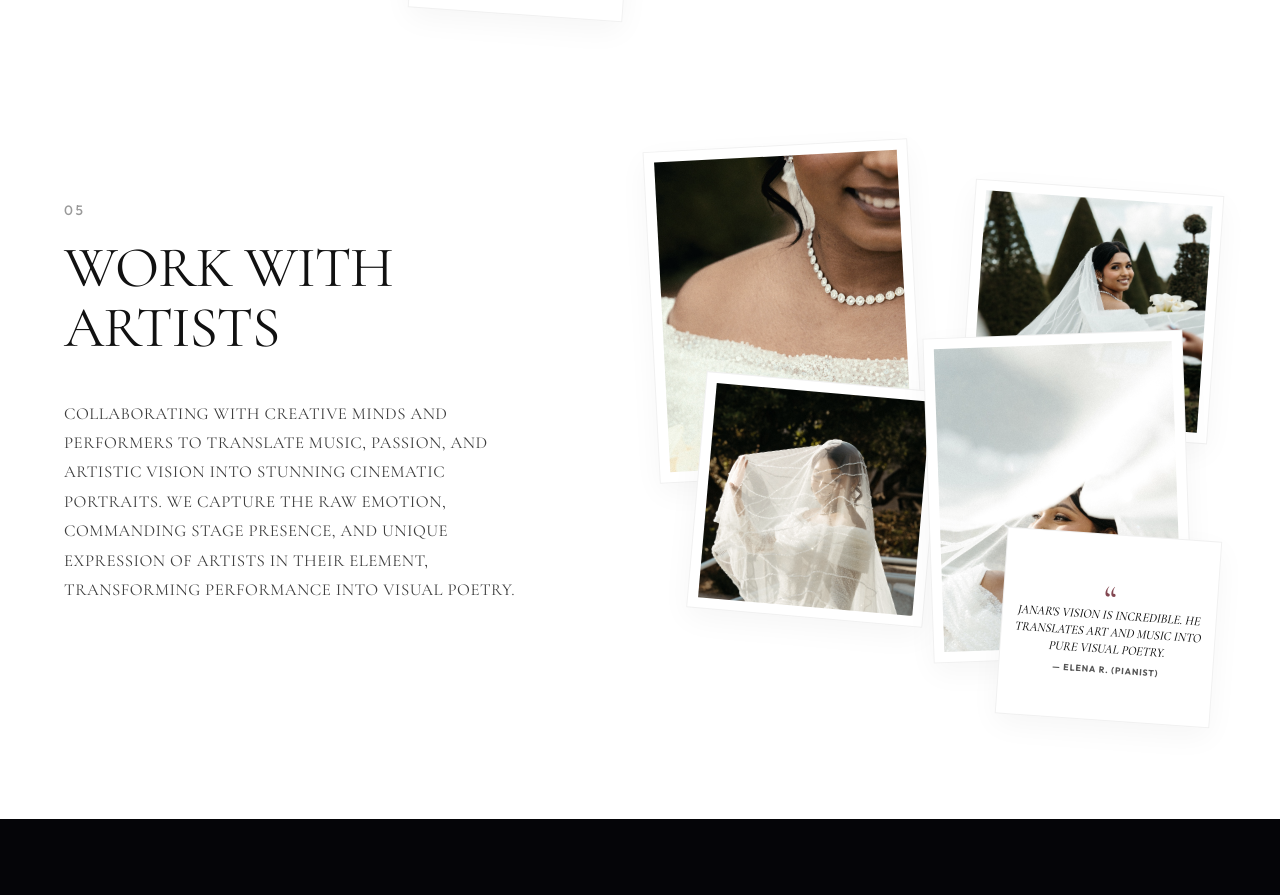
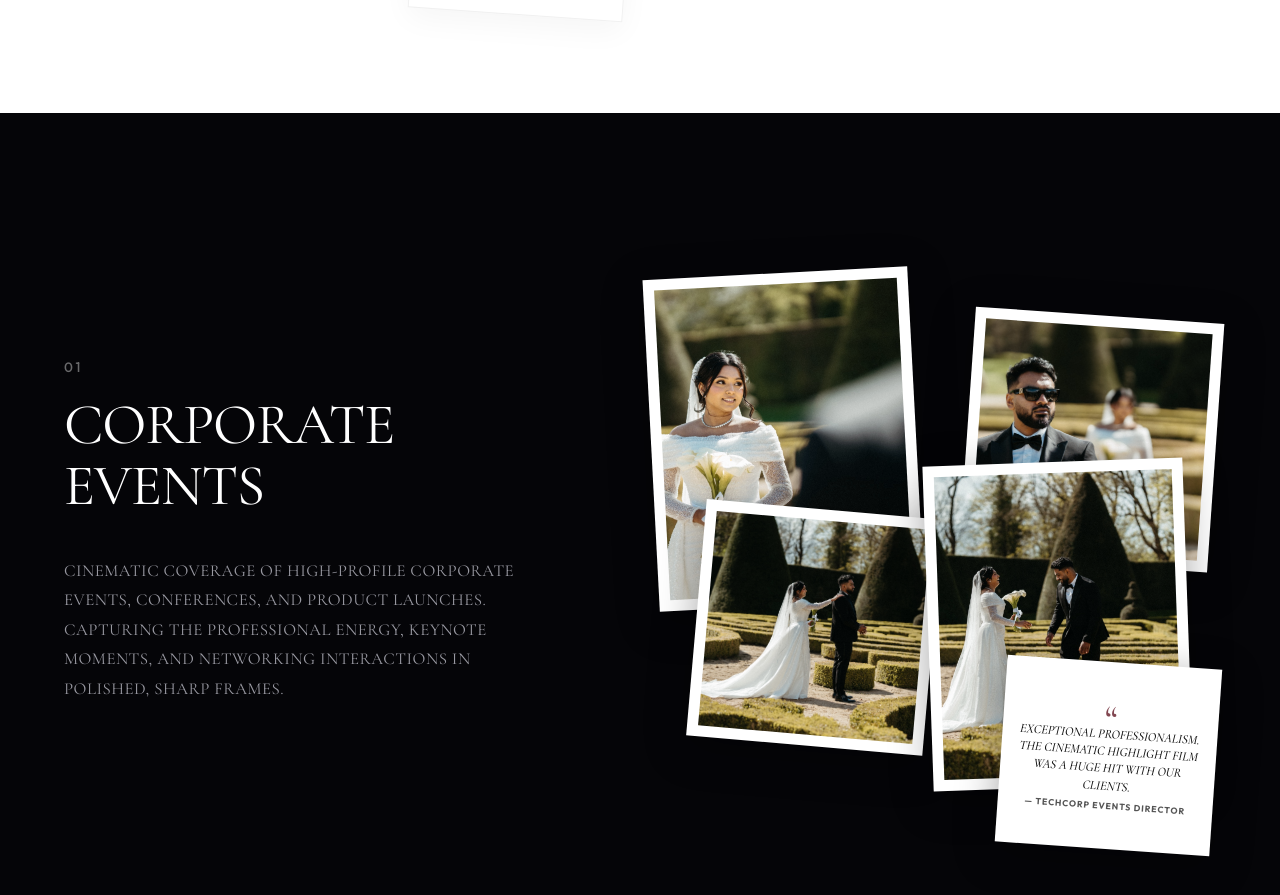
Before and after one commit to xsentoo/FilmByJanar, a React (Vite) app: page / in a window 1280 px wide. Shown: the part 4678-5573 px from the top of the page. Built offline with nearby package versions, Linux system fonts and the light colour scheme.

Commit message:
style: revert PROJECTS_DATA back to 4 projects in specified order

```diff
--- a/src/components/Projects.tsx
+++ b/src/components/Projects.tsx
@@ -85,22 +85,6 @@ const PROJECTS_DATA: Project[] = [
     review: {
       text: "ABSOLUTELY STUNNING VIDEOGRAPHY! THE VIBRANT COLORS AND RITUALS WERE PRESERVED BEAUTIFULLY.",
       author: "Priya & Amit"
-    }
-  },
-  {
-    id: 'work-with-artists',
-    num: '05',
-    title: 'WORK WITH ARTISTS',
-    description: 'COLLABORATING WITH CREATIVE MINDS AND PERFORMERS TO TRANSLATE MUSIC, PASSION, AND ARTISTIC VISION INTO STUNNING CINEMATIC PORTRAITS. WE CAPTURE THE RAW EMOTION, COMMANDING STAGE PRESENCE, AND UNIQUE EXPRESSION OF ARTISTS IN THEIR ELEMENT, TRANSFORMING PERFORMANCE INTO VISUAL POETRY.',
-    photos: [
-      { src: '/civil_wedding/DSC02549-Modifier.JPG', caption: 'STAGE LIGHTS' },
-      { src: '/civil_wedding/DSC02560.JPG', caption: 'THE CROWD' },
-      { src: '/civil_wedding/DSC02993.JPG', caption: 'GUITAR SOLO' },
-      { src: '/civil_wedding/DSC02996.JPG', caption: 'FESTIVAL VIBES' }
-    ],
-    review: {
-      text: "JANAR'S VISION IS INCREDIBLE. HE TRANSLATES ART AND MUSIC INTO PURE VISUAL POETRY.",
-      author: "Elena R. (Pianist)"
     }
   }
 ];
```
